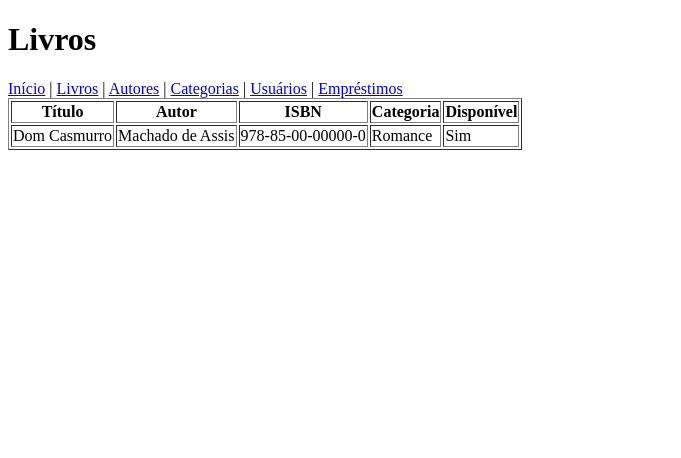
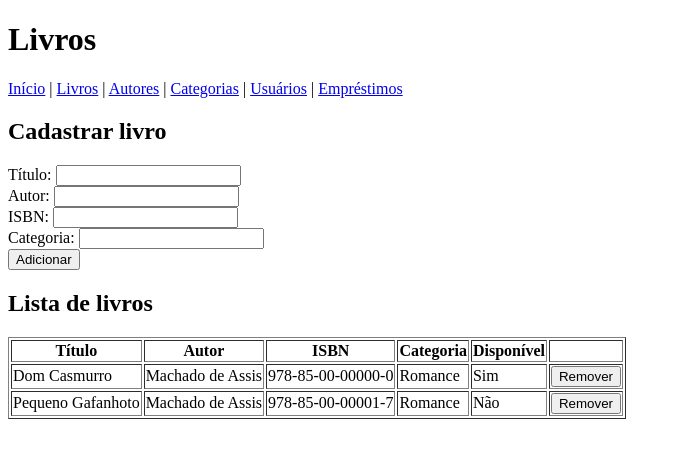
Before and after one commit to vitorchimello-tech/Mvc-biblioteca-, a Spring Boot app: page /livros in a window 1280 px wide. Shown: the top 458 px of the page, without its empty margins (0-681 px from the left). Run offline with Spring Boot 4, Linux system fonts and the light colour scheme.

Commit message:
atualização

```diff
--- a/src/main/java/com/biblioteca/biblioteca/controller/LivrosController.java
+++ b/src/main/java/com/biblioteca/biblioteca/controller/LivrosController.java
@@ -8,19 +8,62 @@ import com.biblioteca.biblioteca.model.Usuario;
 import org.springframework.stereotype.Controller;
 import org.springframework.ui.Model;
 import org.springframework.web.bind.annotation.GetMapping;
+import org.springframework.web.bind.annotation.PostMapping;
+import org.springframework.web.bind.annotation.RequestParam;
 
-import java.util.List;
+import java.util.ArrayList;
 
 @Controller
 public class LivrosController {
 
-    private final Autor autor = new Autor(1L, "Machado de Assis", "Brasileira");
-    private final Categoria categoria = new Categoria(1L, "Romance", "Literatura brasileira");
-    private final Livro livro = new Livro(1L, "Dom Casmurro", autor, "978-85-00-00000-0", categoria);
-    private final Usuario usuario = new Usuario(1L, "Grande Homem", "2026001", "Grande.Homem@email.com");
+    private ArrayList<Livro> livros = new ArrayList<>();
+    private ArrayList<Autor> autores = new ArrayList<>();
+    private ArrayList<Categoria> categorias = new ArrayList<>();
+    private ArrayList<Usuario> usuarios = new ArrayList<>();
+    private ArrayList<Emprestimo> emprestimos = new ArrayList<>();
+    private int proximoId = 1;
 
     public LivrosController() {
-        autor.adicionarObra(livro);
+        Autor machado = new Autor("Machado de Assis", "Brasileira");
+        Categoria romance = new Categoria("Romance", "Literatura brasileira");
+        autores.add(machado);
+        categorias.add(romance);
+
+        adicionarLivro("Dom Casmurro", machado, "978-85-00-00000-0", romance);
+        adicionarLivro("Pequeno Gafanhoto", machado, "978-85-00-00001-7", romance);
+
+        Usuario usuario = new Usuario("Grande Homem", "2026001", "Grande.Homem@email.com");
+        usuarios.add(usuario);
+        emprestimos.add(new Emprestimo(livros.get(1), usuario, "20/11/2026"));
+    }
+
+    private void adicionarLivro(String titulo, Autor autor, String isbn, Categoria categoria) {
+        Livro livro = new Livro(proximoId, titulo, autor, isbn, categoria);
+        proximoId++;
+        livros.add(livro);
+        autor.getObras().add(livro);
+    }
+
+    private Autor buscarAutor(String nome) {
+        for (Autor a : autores) {
+            if (a.getNome().equalsIgnoreCase(nome)) {
+                return a;
+            }
+        }
+        Autor novo = new Autor(nome, "");
+        autores.add(novo);
+        return novo;
+    }
+
+    private Categoria buscarCategoria(String nome) {
+        for (Categoria c : categorias) {
+            if (c.getNome().equalsIgnoreCase(nome)) {
+                return c;
+            }
+        }
+        Categoria nova = new Categoria(nome, "");
+        categorias.add(nova);
+        return nova;
     }
 
     @GetMapping("/")
@@ -30,33 +73,51 @@ public class LivrosController {
 
     @GetMapping("/livros")
     public String exibirLivros(Model model) {
-        model.addAttribute("livros", List.of(livro));
+        model.addAttribute("livros", livros);
         return "livros/livros";
+    }
+
+    @PostMapping("/livros/adicionar")
+    public String salvarLivro(@RequestParam String titulo, @RequestParam String autor,
+                              @RequestParam String isbn, @RequestParam String categoria) {
+        adicionarLivro(titulo, buscarAutor(autor), isbn, buscarCategoria(categoria));
+        return "redirect:/livros";
+    }
+
+    @PostMapping("/livros/remover")
+    public String removerLivro(@RequestParam int id) {
+        for (int i = 0; i < livros.size(); i++) {
+            Livro livro = livros.get(i);
+            if (livro.getId() == id) {
+                livro.getAutor().getObras().remove(livro);
+                livros.remove(i);
+                break;
+            }
+        }
+        return "redirect:/livros";
     }
 
     @GetMapping("/autores")
     public String exibirAutores(Model model) {
-        model.addAttribute("autores", List.of(autor));
+        model.addAttribute("autores", autores);
         return "livros/autores";
     }
 
     @GetMapping("/categorias")
     public String exibirCategorias(Model model) {
-        model.addAttribute("categorias", List.of(categoria));
+        model.addAttribute("categorias", categorias);
         return "livros/categorias";
     }
 
     @GetMapping("/usuarios")
     public String exibirUsuarios(Model model) {
-        model.addAttribute("usuarios", List.of(usuario));
+        model.addAttribute("usuarios", usuarios);
         return "livros/usuarios";
     }
 
     @GetMapping("/emprestimos")
     public String exibirEmprestimos(Model model) {
-        Emprestimo emprestimo = new Emprestimo(1L, new Livro(2L, "Pequeno Gafanhoto", autor, "978-85-00-00001-7", categoria), usuario);
-        emprestimo.registrarRetirada();
-        model.addAttribute("emprestimos", List.of(emprestimo));
+        model.addAttribute("emprestimos", emprestimos);
         return "livros/emprestimos";
     }
 }
--- a/src/main/resources/templates/livros/autores.html
+++ b/src/main/resources/templates/livros/autores.html
@@ -19,7 +19,7 @@
     <tr th:each="autor : ${autores}">
         <td th:text="${autor.nome}"></td>
         <td th:text="${autor.nacionalidade}"></td>
-        <td><span th:each="obra : ${autor.obrasPublicadas}" th:text="${obra.titulo} + ' '"></span></td>
+        <td><span th:each="obra : ${autor.obras}" th:text="${obra.titulo} + ' '"></span></td>
     </tr>
 </table>
 </body>
--- a/src/main/resources/templates/livros/emprestimos.html
+++ b/src/main/resources/templates/livros/emprestimos.html
@@ -19,8 +19,8 @@
     <tr th:each="emprestimo : ${emprestimos}">
         <td th:text="${emprestimo.livro.titulo}"></td>
         <td th:text="${emprestimo.usuario.nome}"></td>
-        <td th:text="${#temporals.format(emprestimo.dataRetirada, 'dd/MM/yyyy')}"></td>
-        <td th:text="${emprestimo.devolvido} ? ${#temporals.format(emprestimo.dataDevolucao, 'dd/MM/yyyy')} : 'Pendente'"></td>
+        <td th:text="${emprestimo.dataRetirada}"></td>
+        <td th:text="${emprestimo.dataDevolucao != null} ? ${emprestimo.dataDevolucao} : 'Pendente'"></td>
     </tr>
 </table>
 </body>
--- a/src/main/resources/templates/livros/livros.html
+++ b/src/main/resources/templates/livros/livros.html
@@ -14,15 +14,33 @@
     <a th:href="@{/usuarios}">Usuários</a> |
     <a th:href="@{/emprestimos}">Empréstimos</a>
 </nav>
+
+<h2>Cadastrar livro</h2>
+<form th:action="@{/livros/adicionar}" method="post">
+    Título: <input type="text" name="titulo" required><br>
+    Autor: <input type="text" name="autor" required><br>
+    ISBN: <input type="text" name="isbn" required><br>
+    Categoria: <input type="text" name="categoria" required><br>
+    <button type="submit">Adicionar</button>
+</form>
+
+<h2>Lista de livros</h2>
 <table border="1">
-    <tr><th>Título</th><th>Autor</th><th>ISBN</th><th>Categoria</th><th>Disponível</th></tr>
+    <tr><th>Título</th><th>Autor</th><th>ISBN</th><th>Categoria</th><th>Disponível</th><th></th></tr>
     <tr th:each="livro : ${livros}">
         <td th:text="${livro.titulo}"></td>
         <td th:text="${livro.autor.nome}"></td>
         <td th:text="${livro.isbn}"></td>
         <td th:text="${livro.categoria.nome}"></td>
         <td th:text="${livro.disponivel} ? 'Sim' : 'Não'"></td>
+        <td>
+            <form th:action="@{/livros/remover}" method="post">
+                <input type="hidden" name="id" th:value="${livro.id}">
+                <button type="submit">Remover</button>
+            </form>
+        </td>
     </tr>
 </table>
+<p th:if="${livros.isEmpty()}">Nenhum livro cadastrado.</p>
 </body>
 </html>
```
Also changed, not shown: src/main/java/com/biblioteca/biblioteca/model/Autor.java (+6 -21 lines), src/main/java/com/biblioteca/biblioteca/model/Categoria.java (+1 -11 lines), src/main/java/com/biblioteca/biblioteca/model/Emprestimo.java (+10 -32 lines), src/main/java/com/biblioteca/biblioteca/model/Livro.java (+4 -5 lines), src/main/java/com/biblioteca/biblioteca/model/Usuario.java (+1 -11 lines).
